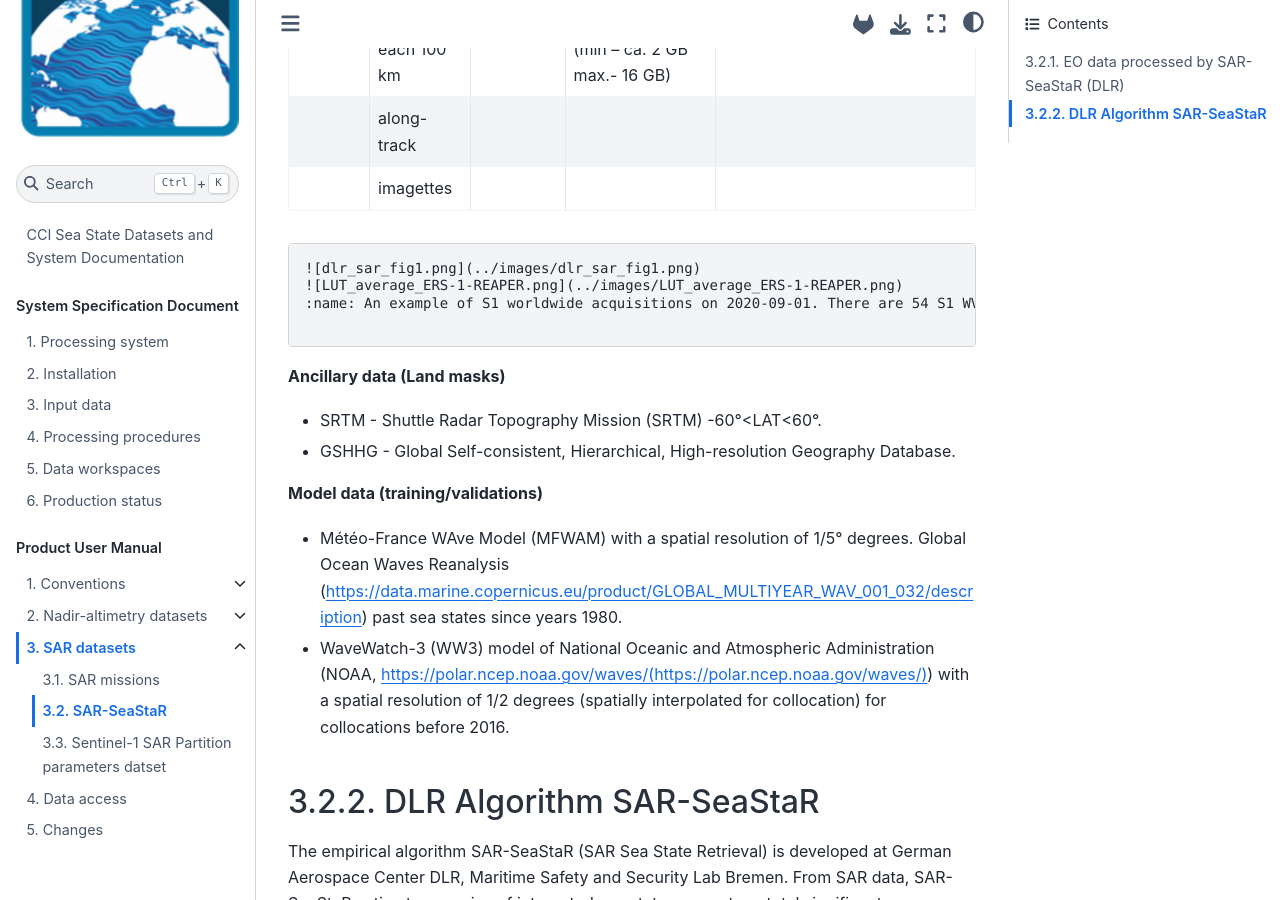
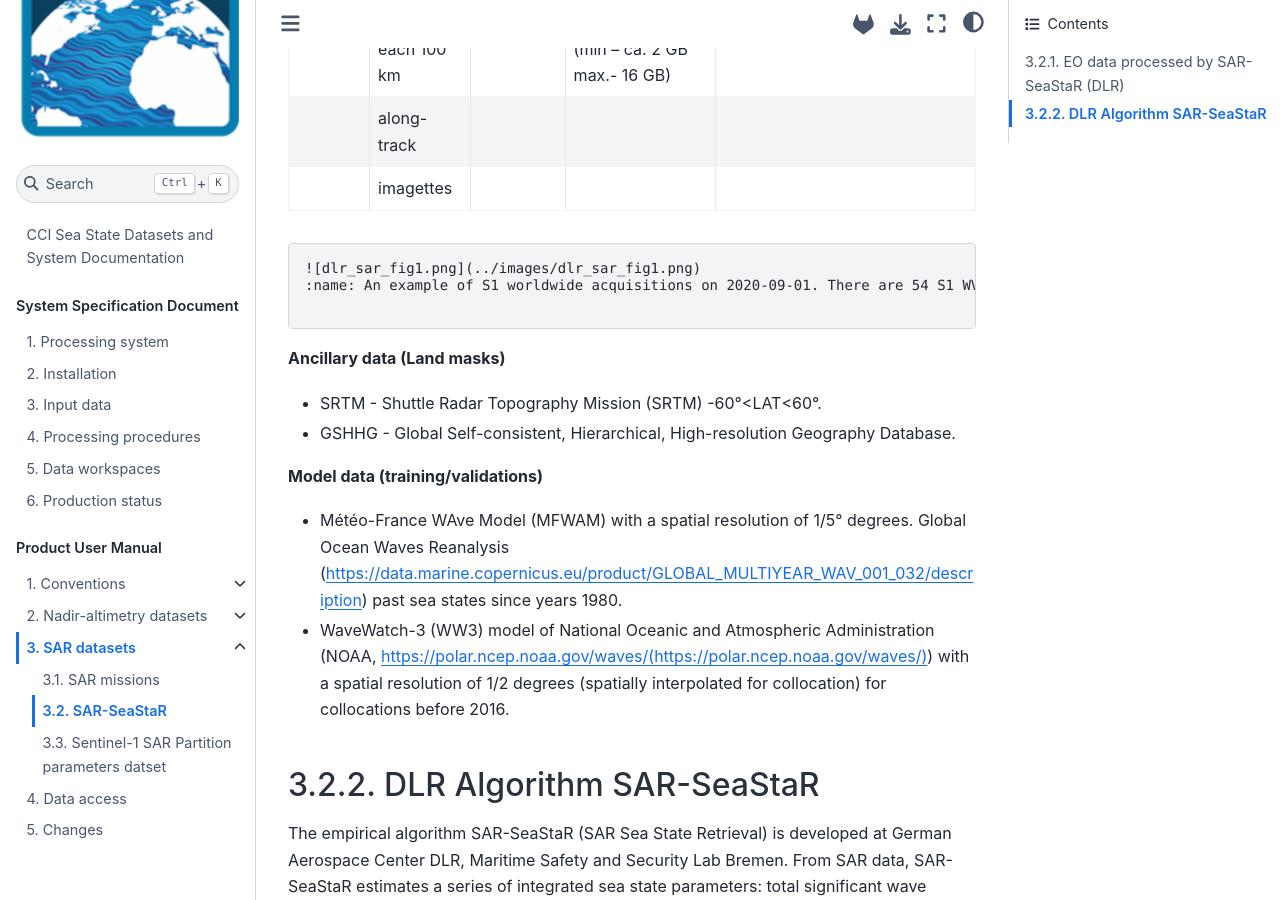
Before and after one commit to umr-lops/cci-seastate-pum, a Jupyter Book: the page built from sar/SAR-SeaStaR.md, in a window 1280 px wide and 900 px high, scrolled down 749 px. Built offline with Jupyter Book 1.0.4 settings and Sphinx 7.4.7 and the Sphinx Book theme 1.1.4, drawn with Linux system fonts in a browser that asks for light colours.

Commit message:
Edit SAR-SeaStaR.md

````diff
--- a/sar/SAR-SeaStaR.md
+++ b/sar/SAR-SeaStaR.md
@@ -24,7 +24,6 @@ The VV or HH polarization data were used, with priority to VV products for S1 IW
 
  ```
 ![dlr_sar_fig1.png](../images/dlr_sar_fig1.png)
-![LUT_average_ERS-1-REAPER.png](../images/LUT_average_ERS-1-REAPER.png)
 :name: An example of S1 worldwide acquisitions on 2020-09-01. There are 54 S1 WV tracks (red), 894 S1 IW images (green), 229 S1 EW images (grey).
 
 ```
````
